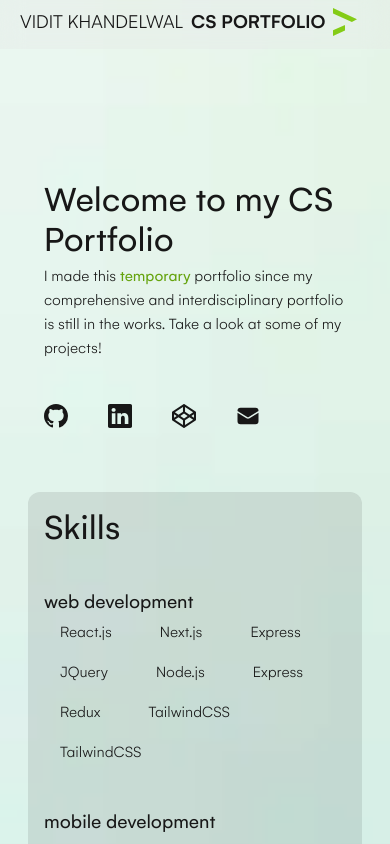
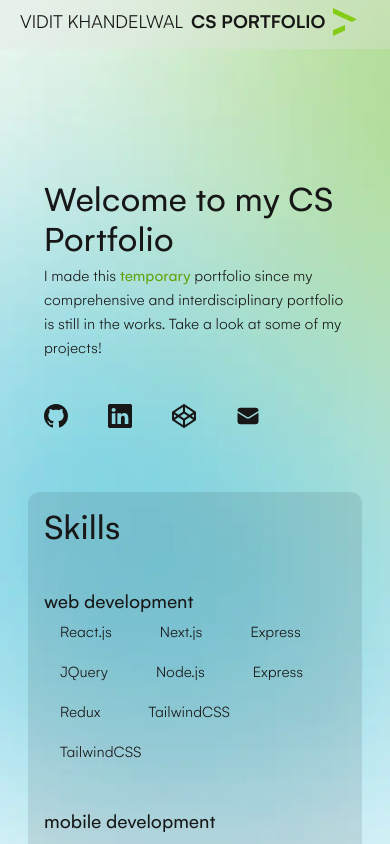
Before and after one commit to csvidit/temp-cs-portfolio, a Next.js app: page / in a window 390 px wide. Shown: the top 844 px of the page. Built offline with nearby package versions, Linux system fonts and the light colour scheme.

Commit message:
tweaking css

```diff
--- a/src/components/MainContainer.module.css
+++ b/src/components/MainContainer.module.css
@@ -146,7 +146,7 @@
   .main_container {
     background-repeat: no-repeat;
     background-size: cover;
-    background-attachment: scroll;
+    background-attachment: fixed;
     font-family: "Gelion", "sans-serif";
   }
 
@@ -160,7 +160,7 @@
   .main_container {
     background-repeat: no-repeat;
     background-size: cover;
-    background-attachment: scroll;
+    background-attachment: fixed;
     font-family: "Gelion", "sans-serif";
   }
 
```
